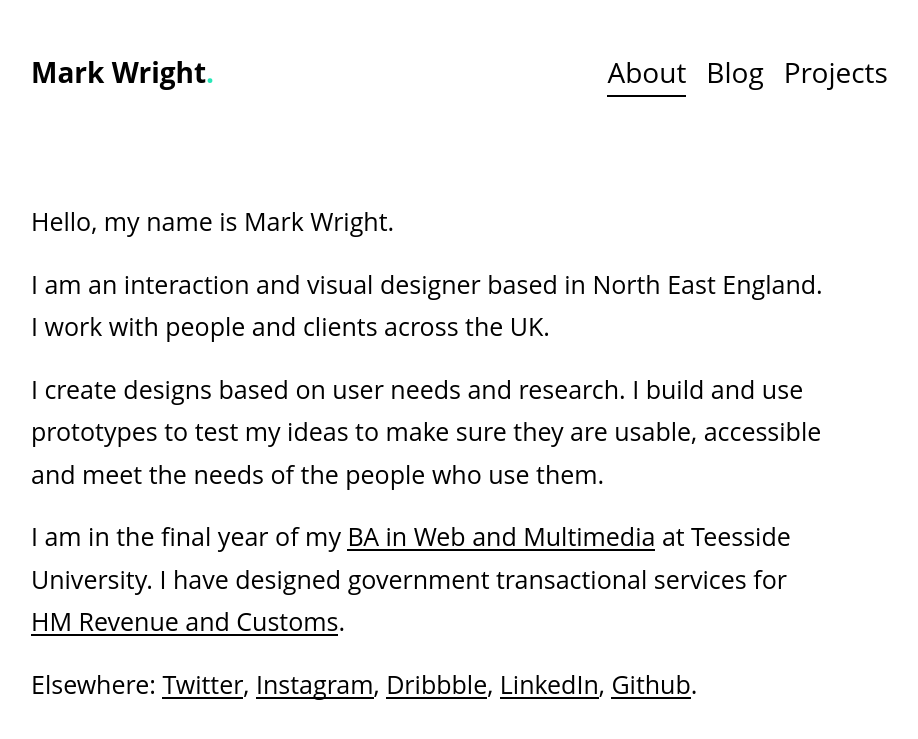
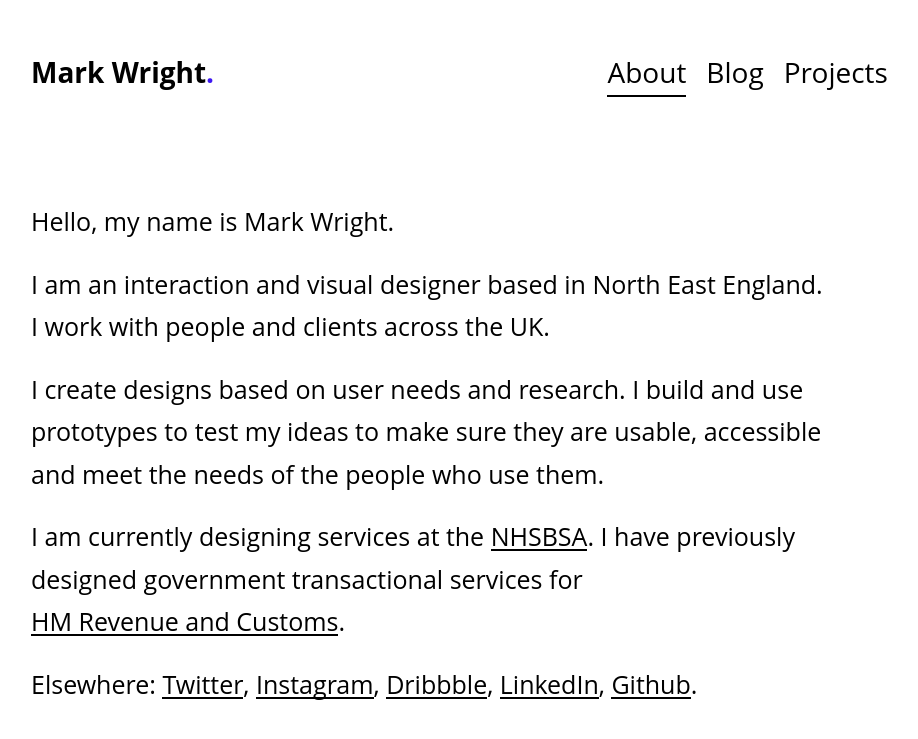
Before and after one commit to mrkwrght/mrkwrghtdotcom, a Jekyll site: the page built from about.html, in a window 1280 px wide. Shown: the top 739 px of the page, without its empty margins (129-1047 px from the left). Built offline with Jekyll 4.4.1, drawn with Linux system fonts in a browser that asks for light colours; nearby versions of some CDN libraries; some web fonts are replaced.

Commit message:
dot out random

```diff
--- a/_includes/head.html
+++ b/_includes/head.html
@@ -14,6 +14,8 @@
   <link rel="alternate" type="application/rss+xml" title="RSS Feed for {{ site.name }}" href="{{ site.baseurl }}/feed.xml" />
 
   <link rel="icon" type="images/ico" href="/images/favicon.ico">
+    <script src="https://ajax.googleapis.com/ajax/libs/jquery/3.2.1/jquery.min.js"></script>
+    <script src="/assets/js/color.js"></script>
 
   {% include analytics.html %}
 
--- a/_includes/header.html
+++ b/_includes/header.html
@@ -2,7 +2,7 @@
   <div class="container">
 			<div class="row">
 			<div class="four columns">
-          <h1><a href="{{ site.baseurl }}/about/">Mark Wright<span class="green" aria-hidden="true">.</span></a></h1>
+          <h1><a href="{{ site.baseurl }}/about/">Mark Wright<span class="green random" aria-hidden="true">.</span></a></h1>
        </div>
        <div class="seven columns">
   <nav>
--- a/_layouts/post.html
+++ b/_layouts/post.html
@@ -6,7 +6,7 @@ layout: default
 <div class="row">
   <div class="page ten columns">
 <div class="post">
-  <h1 class="post-title">{{ page.title }}<span class="green" aria-hidden="true">.</span></h1>
+  <h1 class="post-title">{{ page.title }}</h1>
   <span class="post-date">
     <time>{{ page.date | date_to_long_string}}</time>
   </span>
--- a/about.html
+++ b/about.html
@@ -9,7 +9,7 @@ title: Mark Wright - About
    <p>Hello, my name is Mark Wright.</p>
    <p>I am an interaction and visual designer based in North East England. I work with people and clients across the UK.</p>
    <p>I create designs based on user needs and research. I build and use prototypes to test my ideas to make sure they are usable, accessible and meet the needs of the people who use them.</p>
-   <p> I am in the final year of my <a href="http://www.tees.ac.uk/undergraduate_courses/Computing_&amp;_Web/" target="_blank" class="link">BA in Web and Multimedia</a> at Teesside University. I have designed government transactional services for <a href="https://www.gov.uk/government/organisations/hm-revenue-customs" target="_blank" class="link">HM Revenue and Customs</a>.</p>
+   <p> I am currently designing services at the <a href="https://www.nhsbsa.nhs.uk/" target="_blank" class="link">NHSBSA</a>. I have previously designed government transactional services for <a href="https://www.gov.uk/government/organisations/hm-revenue-customs" target="_blank" class="link">HM Revenue and Customs</a>.</p>
     {% include social.html %}
 </div>
 </div>
--- /dev/null
+++ b/assets/js/color.js
@@ -0,0 +1,9 @@
+
+$(document).ready(function(){
+  $('.random' ).each(function(index) {
+    var color = "000000".replace(/0/g,function(){return (~~(Math.random()*16)).toString(16);});
+    var targetBox = document.getElementsByClassName("random")[index];
+    targetBox.style.color = "#" + color;
+
+  });
+});
```
Also changed, not shown: 1 other file.
